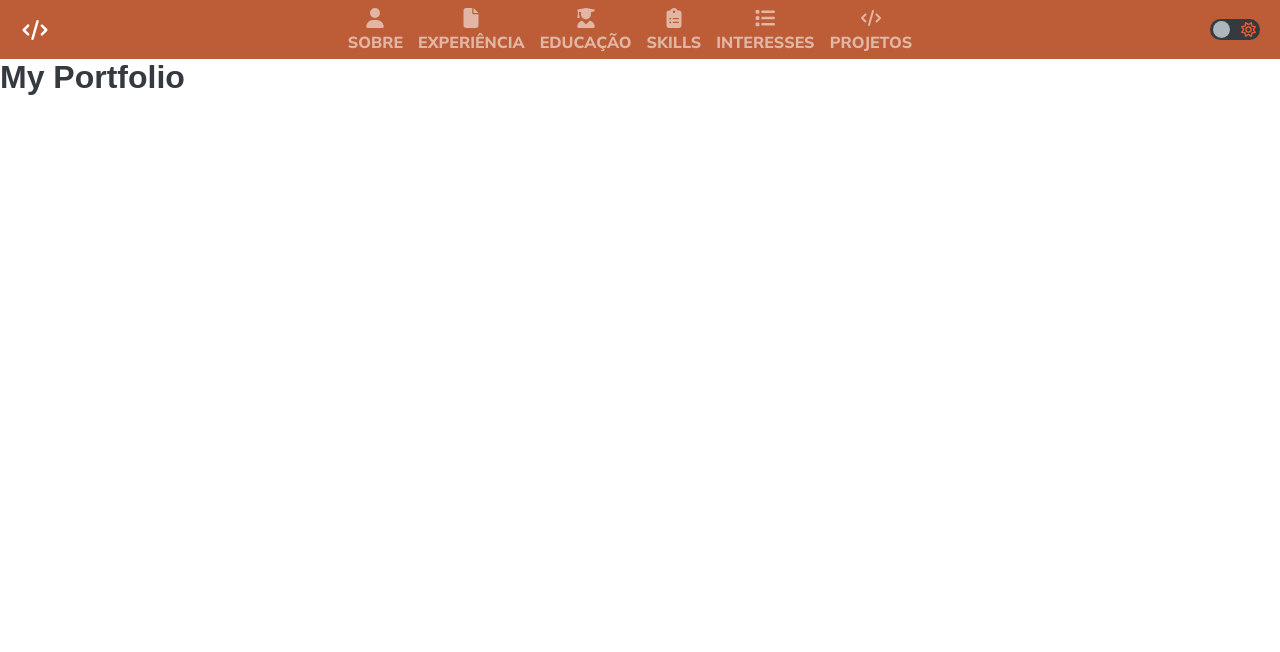
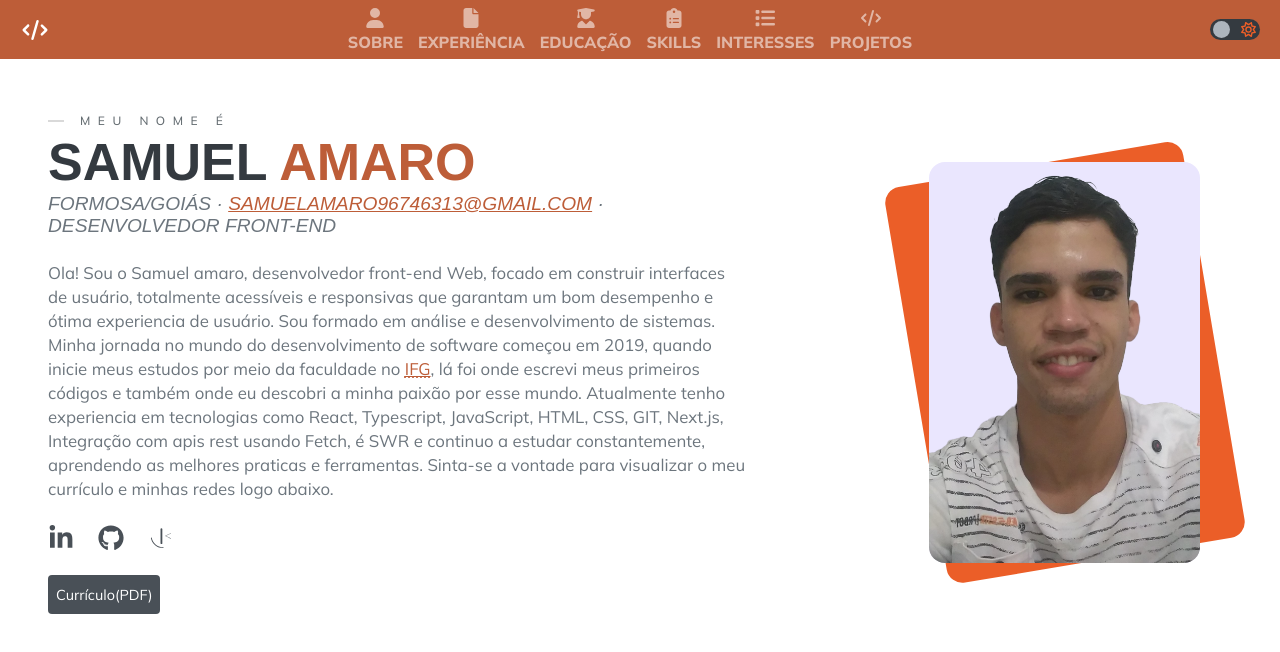
Before and after one commit to Samuel-Amaro/meu-portfolio, a Next.js app: page / in a window 1280 px wide. Shown: the top 652 px of the page. Built offline with nearby package versions, Linux system fonts and the light colour scheme; a web font is replaced by a local one.

Commit message:
add estrutura html page home

```diff
--- a/src/app/page.tsx
+++ b/src/app/page.tsx
@@ -1,8 +1,11 @@
-import Image from 'next/image'
-import styles from './page.module.css'
+import Image from "next/image";
+import styles from "./page.module.css";
+import SectionAbout from "@/components/SectionAbout/index";
 
 export default function Home() {
   return (
-   <h1>My Portfolio</h1>
-  )
+    <main className={styles.main}>
+      <SectionAbout />
+    </main>
+  );
 }
```
